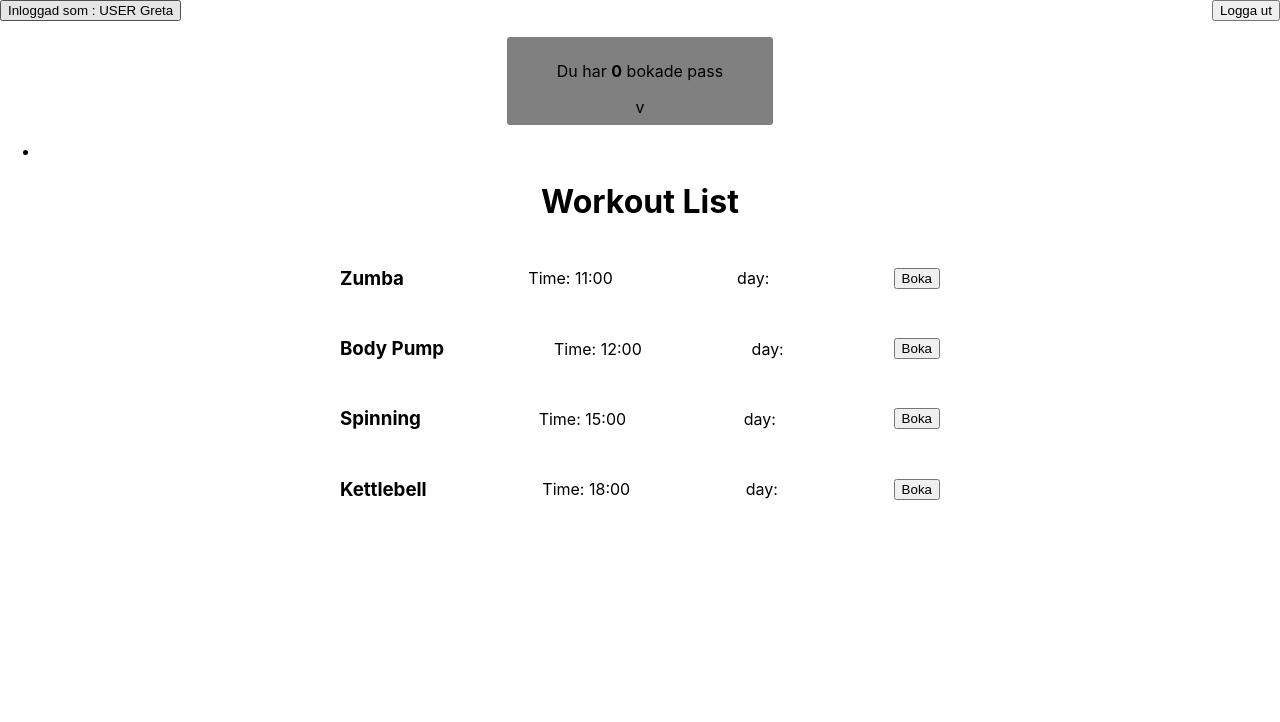
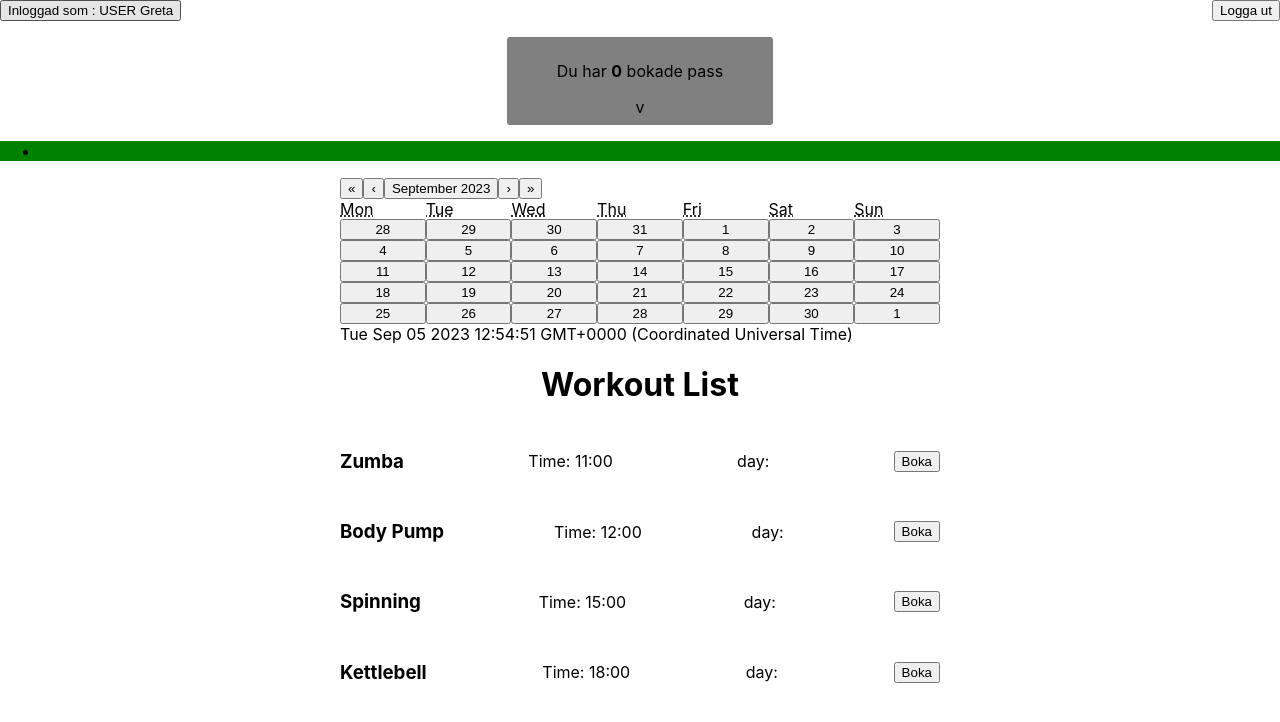
Before and after one commit to BoMar-Dev/strong-n-epic-react-typescript, a React (Create React App) app: page /user in a window 1280 px wide. Shown: the top 722 px of the page. Built offline with nearby package versions, Linux system fonts and the light colour scheme.

Commit message:
Added calender to screen, leeets go

```diff
--- a/package.json
+++ b/package.json
@@ -11,6 +11,7 @@
     "@types/react": "^18.2.21",
     "@types/react-dom": "^18.2.7",
     "react": "^18.2.0",
+    "react-calendar": "^4.6.0",
     "react-dom": "^18.2.0",
     "react-router-dom": "^6.15.0",
     "react-scripts": "5.0.1",
--- a/src/components/ShowWorkout.tsx
+++ b/src/components/ShowWorkout.tsx
@@ -1,4 +1,5 @@
 import React, { useState } from "react";
+import Calendar from 'react-calendar';
 // Styles
 import "../styles/workout.css";
 
@@ -6,13 +7,17 @@ import "../styles/workout.css";
 import { IWorkout } from "../types/WorkoutType";
 import { Workouts } from "../db/Workouts";
 
+type ValuePiece = Date | null;
+type Value = ValuePiece | [ValuePiece, ValuePiece];
+
 
 const WorkoutList: React.FC = () => {
   const [count, setCount] = useState(0);
   const [workoutList, setWorkoutList] = useState<IWorkout[] | null> (null);
+  const [date, setDate] = useState(new Date());
   const [selectedWorkout, setSelectedWorkout] = useState<string[]>([]);
 
-
+  // (locale, date) => formatDate(date, 'dd')
 
   const increment = () => {
     setCount((count) => count + 1);
@@ -23,7 +28,12 @@ const WorkoutList: React.FC = () => {
   }
 
 
+  const onChange = (date: any) => {
+    setDate(date)
+  }
+
   const renderWorkouts = () => {
+
     return Workouts.map((workout: IWorkout) => (
       <div className="workout-container" key={workout.id}>
         <h3>{workout.name}</h3>
@@ -46,9 +56,13 @@ const WorkoutList: React.FC = () => {
         <span>v</span>
       </div>
       <div>
-        <ul>
+        <ul className="selected-workout">
           <li>{selectedWorkout}</li>
         </ul>
+      </div>
+      <div className="calendar-container">
+      <Calendar onChange={onChange} value={date} />
+      {date.toString()}
       </div>
       <h1>Workout List</h1>
       {renderWorkouts()}
--- a/src/styles/workout.css
+++ b/src/styles/workout.css
@@ -33,3 +33,14 @@ h1 {
     padding: .5em;
     border-radius: 3px;
 }
+
+.selected-workout {
+    background-color: green;
+    display: flex;
+    flex-direction: column;
+}
+
+.calendar-container {
+    margin: 0 auto;
+    max-width: 600px;
+}
```
Also changed, not shown: 1 other file (tests, documents, lock files or other folders).
